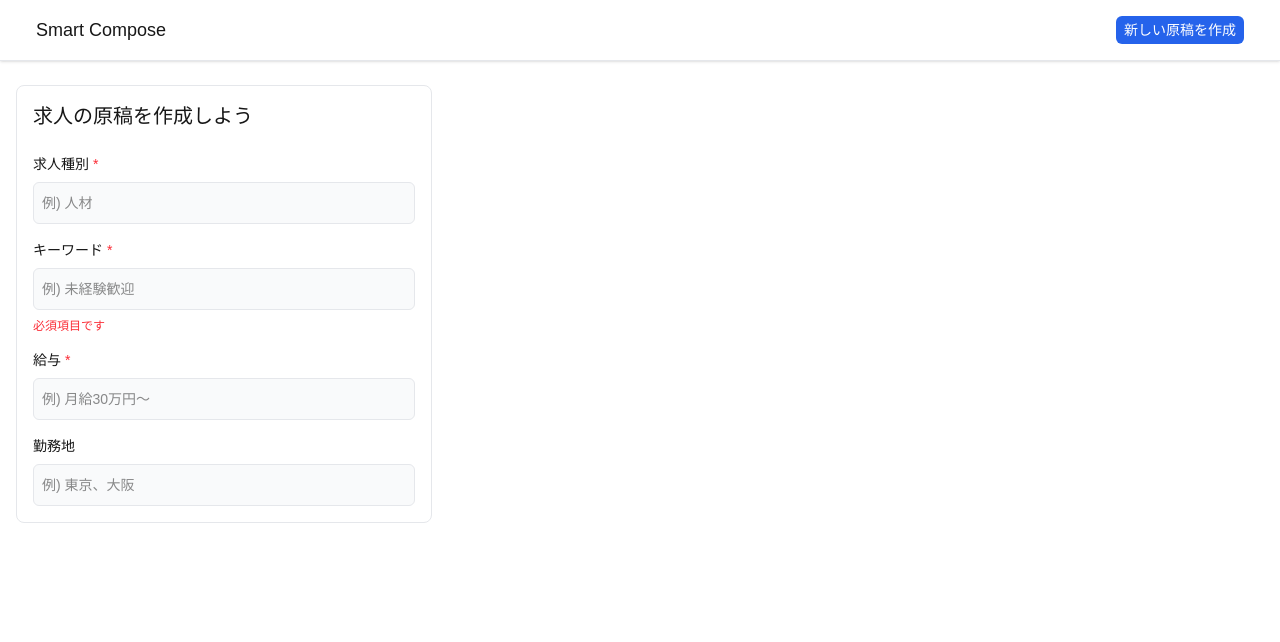
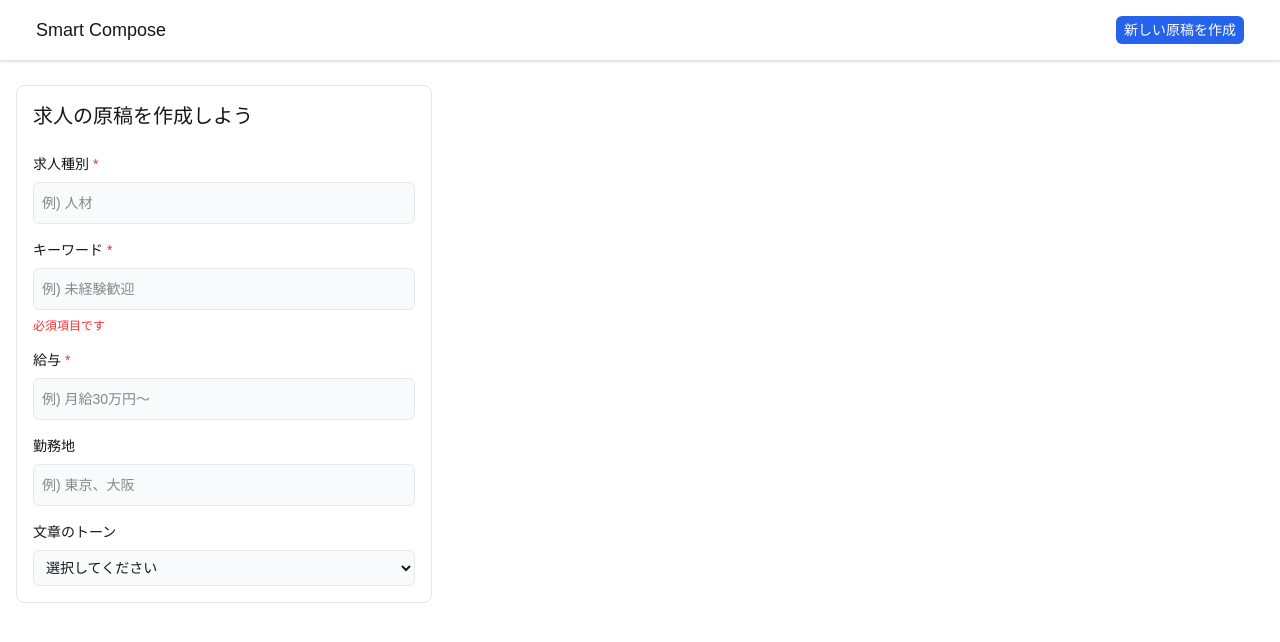
Before and after one commit to Yuji5117/smart-compose, a Next.js app: page / in a window 1280 px wide. Shown: the top 642 px of the page. Built offline with nearby package versions, Linux system fonts and the light colour scheme.

Commit message:
selectコンポーネントを表示させる

```diff
--- a/src/feature/job-posting/components/input/JobInputPanel.tsx
+++ b/src/feature/job-posting/components/input/JobInputPanel.tsx
@@ -1,6 +1,20 @@
 import React from 'react';
 import { Input } from './Input';
 import { InputField } from './InputField';
+import { Select } from './Select';
+
+const TONE_OPTIONS = [
+  { value: 'polite', label: '丁寧' },
+  { value: 'friendly', label: 'フレンドリー' },
+  { value: 'casual', label: 'カジュアル' },
+  { value: 'formal', label: 'フォーマル' },
+  { value: 'professional', label: 'プロフェッショナル' },
+  { value: 'approachable', label: '親しみやすい' },
+  { value: 'passionate', label: '情熱的' },
+  { value: 'trustworthy', label: '信頼できる' },
+  { value: 'innovative', label: '革新的' },
+  { value: 'warm', label: '温かい' },
+];
 
 export const JobInputPanel = () => {
   return (
@@ -19,6 +33,9 @@ export const JobInputPanel = () => {
         <InputField label="勤務地">
           <Input placeholder="例) 東京、大阪" />
         </InputField>
+        <InputField label="文章のトーン">
+          <Select options={TONE_OPTIONS} placeholder="選択してください" />
+        </InputField>
       </form>
     </div>
   );
```
